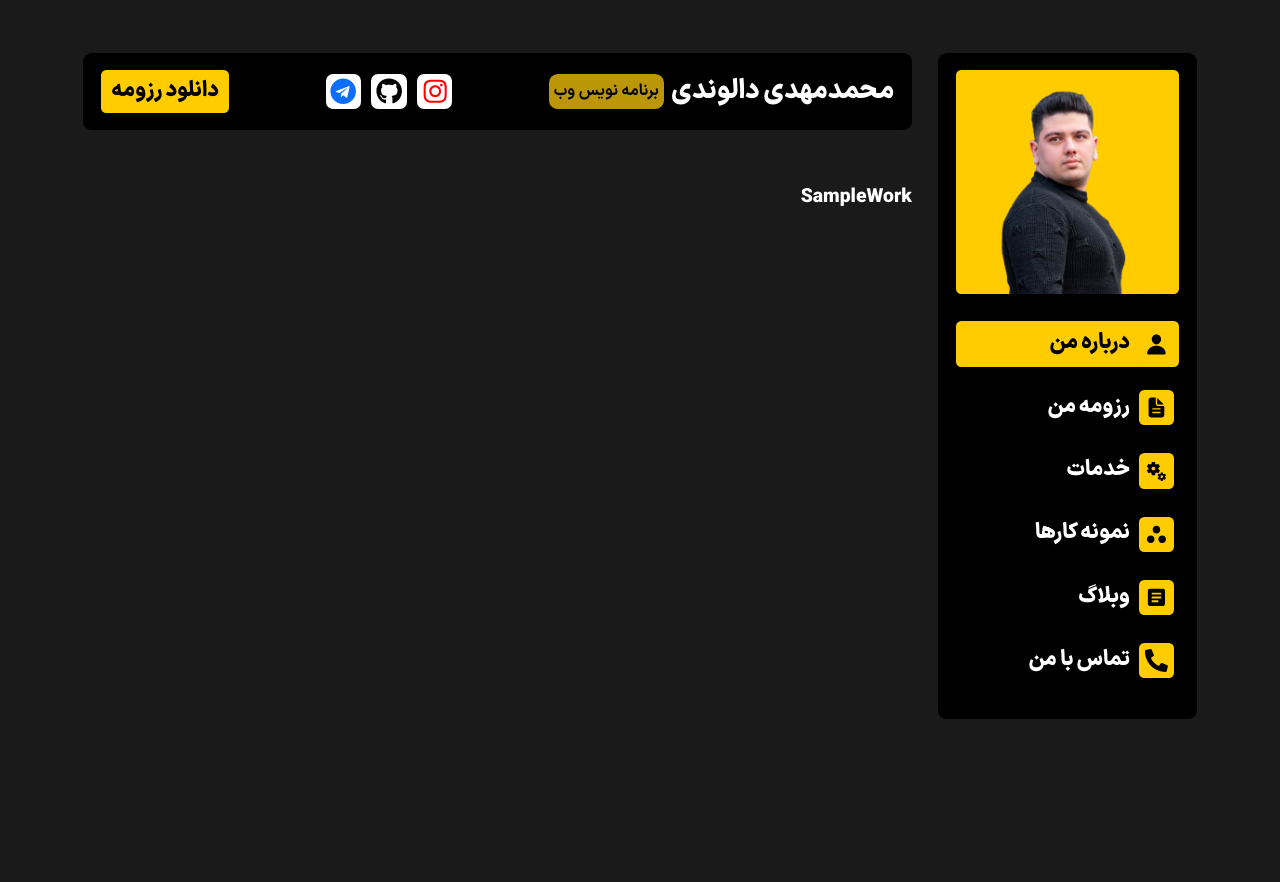
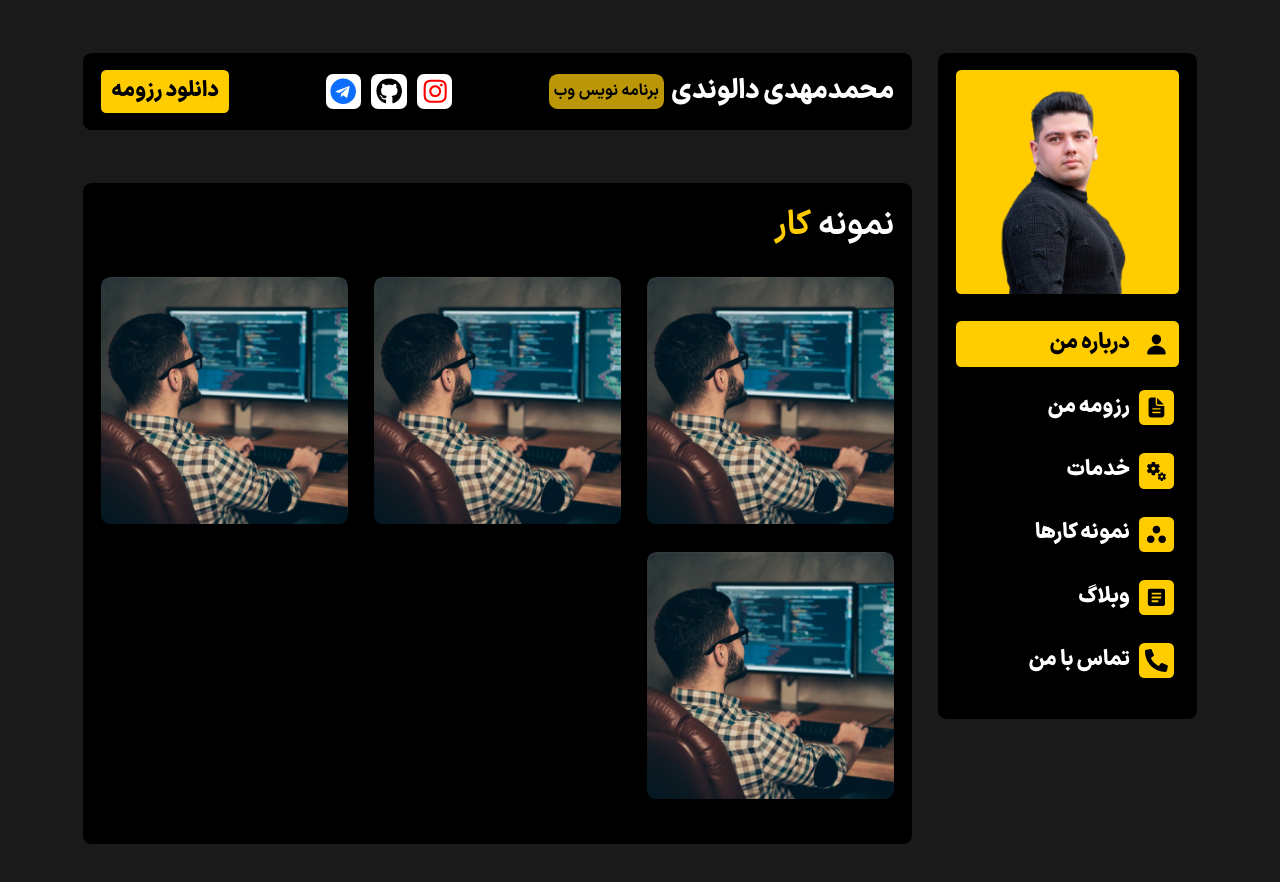
Before and after one commit to mohammadmehdidalvandii/mhmdmehdidal, a React (Vite) app: page /SampleWork in a window 1280 px wide. Shown: the top 882 px of the page. Before the commit the page ends 800 px from the top, so only its background shows below. Built offline with nearby package versions, Linux system fonts and the light colour scheme.

Commit message:
create section sampleWorks

```diff
--- /dev/null
+++ b/src/Components/Template/samplework/SampleWorks.css
@@ -0,0 +1,4 @@
+.sampleWorks{
+    display: block;
+    width: 100%;
+}
--- /dev/null
+++ b/src/Components/Template/samplework/SampleWorks.jsx
@@ -0,0 +1,24 @@
+import './SampleWorks.css'
+import Title from '../../Module/Title/Title'
+import SampleCard from '../../Module/SampleCard/SampleCard'
+
+
+function SampleWorks() {
+  return (
+   <section className="sampleWorks">
+    <div className="row">
+        <div className="col-12">
+            <Title title='نمونه' text='کار'/>
+        </div>
+    </div>
+    <div className="row mt-4">
+       <SampleCard/>
+       <SampleCard/>
+       <SampleCard/>
+       <SampleCard/>
+    </div>
+   </section>
+  )
+}
+
+export default SampleWorks
--- a/src/Page/SampleWork/SampleWork.jsx
+++ b/src/Page/SampleWork/SampleWork.jsx
@@ -1,8 +1,11 @@
+import SampleWorks from "../../Components/Template/samplework/SampleWorks"
 
 
 function SampleWork() {
   return (
-    <div>SampleWork</div>
+   <section className="bg_back">
+      <SampleWorks/>
+   </section>
   )
 }
 
```
Also changed, not shown: public/assets/images/pro.jpg (added).
